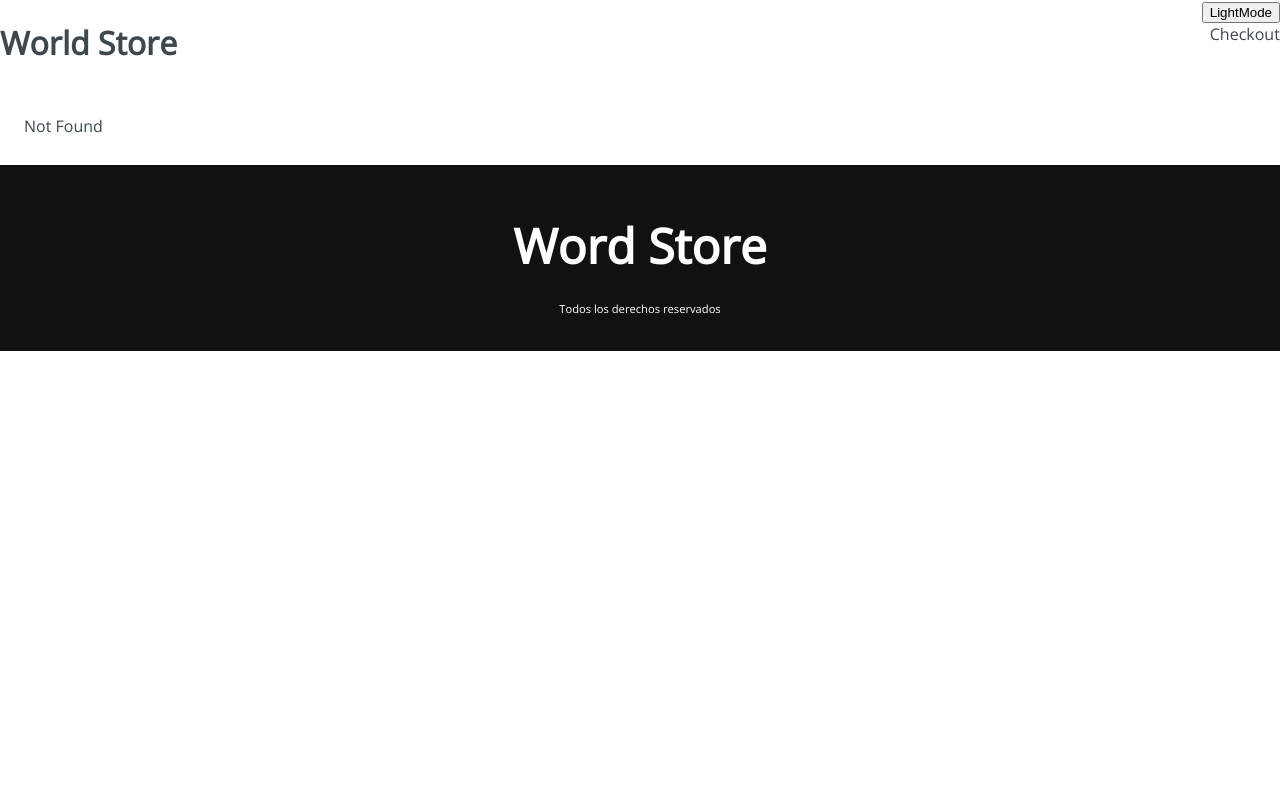
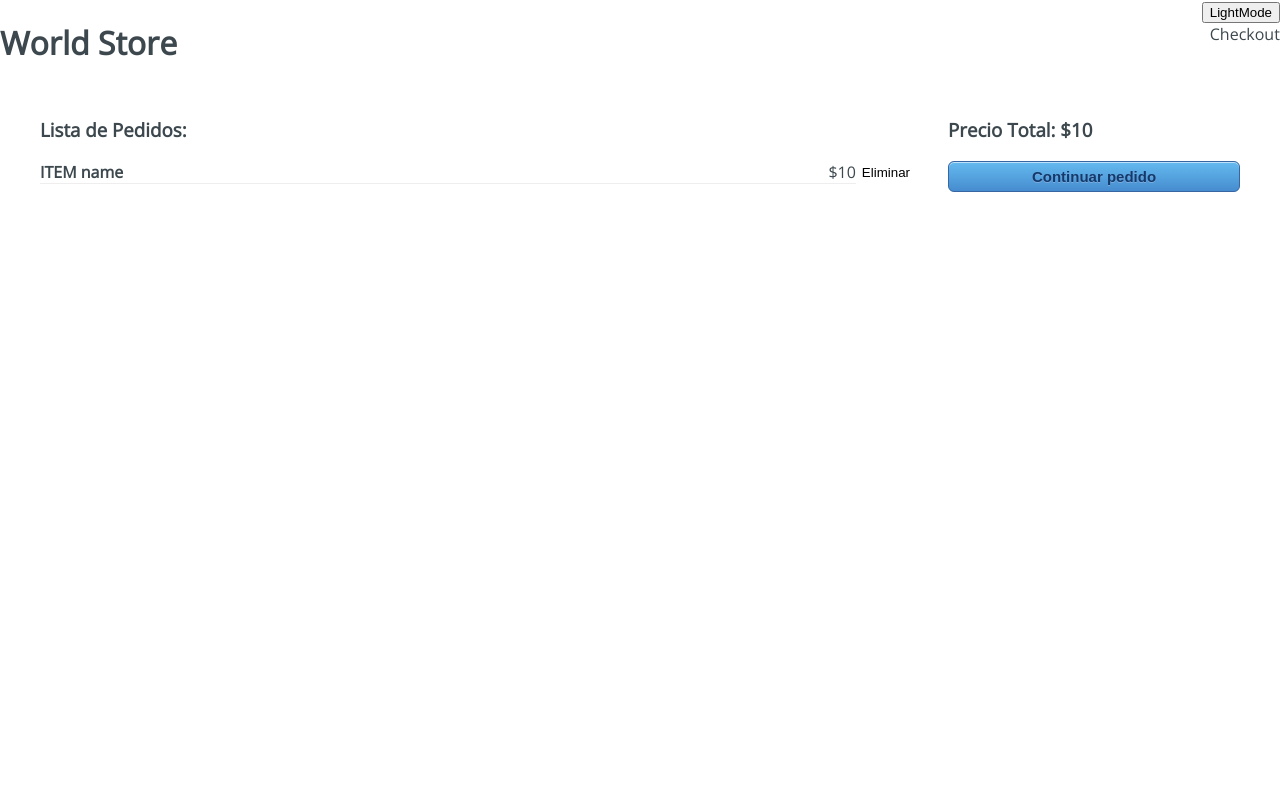
Before and after one commit to jose10josh/worldstore-webapp, a React app: page /checkout in a window 1280 px wide. Before the commit this address had no page. Shown: the top 800 px of the page. Built offline with nearby package versions, Linux system fonts and the light colour scheme.

Commit message:
add checkout page

```diff
--- a/src/components/Layout/Layout.css
+++ b/src/components/Layout/Layout.css
@@ -23,5 +23,6 @@
 }
 
 .Layout {
-  padding: 0.8em 1.5em;
+  padding: 0.8em 2.5em;
+  min-height: 100vh;
 }
--- /dev/null
+++ b/src/containers/Checkout.tsx
@@ -0,0 +1,25 @@
+import React from 'react';
+import './styles/Checkout.css';
+
+const Checkout = () => {
+  return (
+    <div className="Checkout">
+      <div className="Checkout-content">
+        <h3>Lista de Pedidos:</h3>
+        <div className="Checkout-item">
+          <div className="Checkout-element">
+            <h4>ITEM name</h4>
+            <span>$10</span>
+          </div>
+          <button type="button">Eliminar</button>
+        </div>
+      </div>
+      <div className="Checkout-sidebar">
+        <h3>Precio Total: $10</h3>
+        <button type="button">Continuar pedido</button>
+      </div>
+    </div>
+  );
+};
+
+export {Checkout};
--- /dev/null
+++ b/src/containers/styles/Checkout.css
@@ -0,0 +1,57 @@
+.Checkout {
+  grid-template-columns: 3fr 1fr;
+  grid-gap: 2rem;
+  grid-row-gap: 1.5em;
+  display: grid;
+  padding: 0 0 4em 0;
+}
+.Checkout-item {
+  display: flex;
+  justify-content: space-between;
+  align-items: center;
+  margin: 10px 0 0 0;
+}
+.Checkout-item .fas {
+  margin: 0 0 0 10px;
+  color: rgba(0,0,0,0.4);
+  cursor: pointer;
+}
+.Checkout-item button {
+  background-color: transparent;
+  border: none;
+  outline: none;
+}
+.Checkout-element {
+  display: flex;
+  justify-content: space-between;
+  align-items: center;
+  width: 100%;
+  border-bottom: 1px solid #eee;
+}
+.Checkout-element h4 {
+  margin: 0;
+}
+
+.Checkout-sidebar button {
+  box-shadow: inset 0px 1px 0px 0px #bee2f9;
+    background: linear-gradient(to bottom, #63b8ee 5%, #468ccf 100%);
+    background-color: #63b8ee;
+    border-radius: 6px;
+    border: 1px solid #3866a3;
+    display: inline-block;
+    cursor: pointer;
+    color: #14396a;
+    font-family: Arial;
+    font-size: 15px;
+    font-weight: bold;
+    padding: 6px 24px;
+    text-decoration: none;
+    text-shadow: 0px 1px 0px #7cacde;
+    width: 100%;
+    display: block;
+    outline: none;
+}
+
+a {
+  text-decoration: none;
+}
--- a/src/index.tsx
+++ b/src/index.tsx
@@ -3,7 +3,7 @@
 import { createRoot } from 'react-dom/client';
 import { Provider } from 'react-redux';
 
-import App from './App';
+import App from './routes/App';
 import { store } from './app/store';
 
 const container = document.getElementById('root');
--- a/src/App.tsx
+++ b/src/routes/App.tsx
@@ -8,8 +8,9 @@
   // RouterProvider
 } from "react-router-dom";
 
-import { Home } from './containers/home';
-import { Layout } from './components/Layout/Layout';
+import { Home } from '../containers/Home';
+import { Layout } from '../components/Layout/Layout';
+import { Checkout } from '../containers/Checkout';
 
 // const router = createBrowserRouter(
 //   createRoutesFromElements(
@@ -31,6 +32,7 @@
       <Layout>
         <Routes>
           <Route path="/" element={<Home/>} />
+          <Route path="/checkout" element={<Checkout/>} />
           <Route path="/cart" element={<Home/>} />
           <Route path="*" element={<p>Not Found</p>} />
         </Routes>
```
